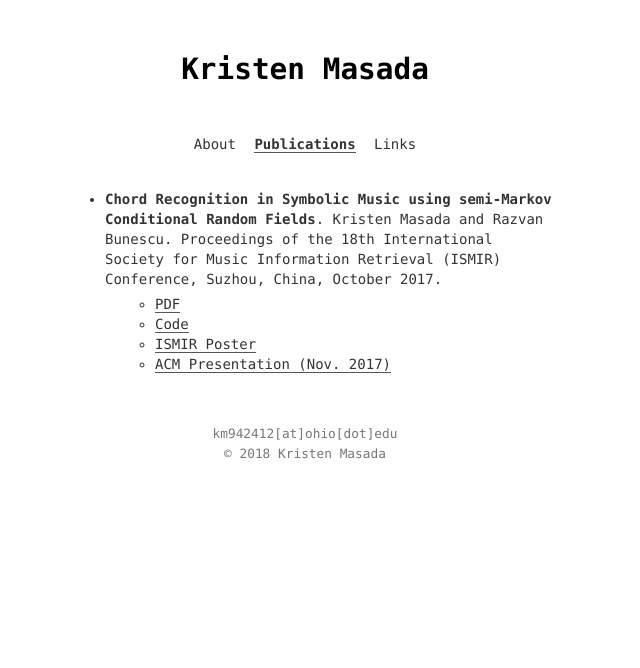
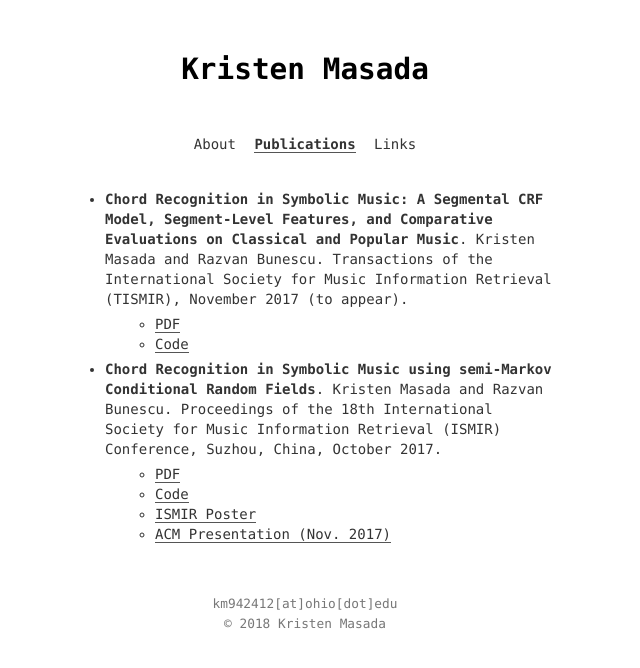
Before and after one commit to kristenmasada/kristenmasada.github.io, a Jekyll site: the page built from publications.md, in a window 1280 px wide. Shown: the top 668 px of the page, without its empty margins (335-975 px from the left). Built offline with Jekyll 4.4.1, drawn with Linux system fonts in a browser that asks for light colours.

Commit message:
Added tismir18 publication.

```diff
--- a/publications.md
+++ b/publications.md
@@ -5,6 +5,9 @@ group: "navigation"
 order: 2
 ---
 
+* **Chord Recognition in Symbolic Music: A Segmental CRF Model, Segment-Level Features, and Comparative Evaluations on Classical and Popular Music**. Kristen Masada and Razvan Bunescu. Transactions of the International Society for Music Information Retrieval (TISMIR), November 2017 (to appear).
+  * [PDF](./publications/tismir18/tismir18.pdf)
+  * [Code](https://github.com/kristenmasada/chord_recognition_semi_crf)
 * **Chord Recognition in Symbolic Music using semi-Markov Conditional Random Fields**. Kristen Masada and Razvan Bunescu. Proceedings of the 18th International Society for Music Information Retrieval (ISMIR) Conference, Suzhou, China, October 2017.
   * [PDF](./publications/ismir17/ismir17.pdf)
   * [Code](https://github.com/kristenmasada/chord_recognition_semi_crf)
```
Also changed, not shown: 1 other file.
